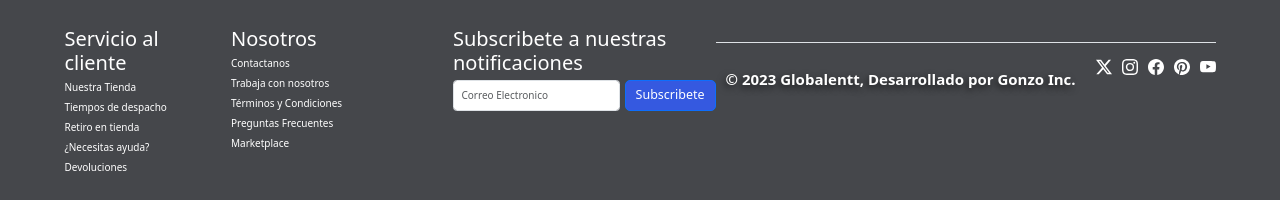
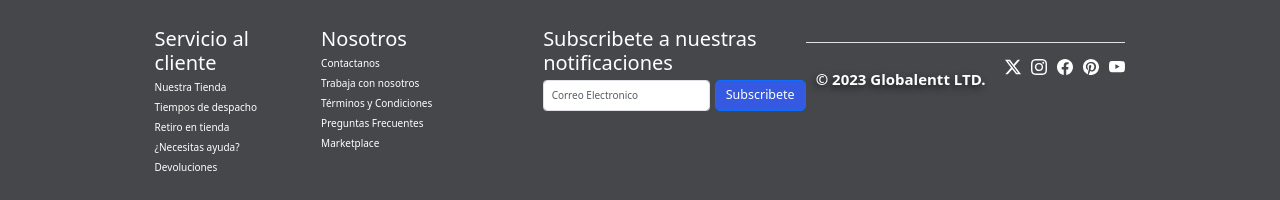
Before and after one commit to gofjem/proyecto-dw-2, a plain HTML site: page index.html in a window 1280 px wide. Shown: the part 3485-3685 px from the top of the page. Drawn offline with nearby package versions, Linux system fonts and the light colour scheme; files that its build step writes are made by us from their sources.

Commit message:
modificacion footer nombre empresa

```diff
--- a/index.html
+++ b/index.html
@@ -313,7 +313,7 @@
            </div>
 
            <div class="d-flex flex-column flex-sm-row justify-content-between py-4 my-4 border-top">
-             <p>&copy; 2023 Globalentt, Desarrollado por Gonzo Inc.</p>
+             <p>&copy; 2023 Globalentt LTD.</p>
              <ul class="list-unstyled d-flex">
                <li class="ms-3"><a class="link-body-emphasis" href="#"><svg xmlns="http://www.w3.org/2000/svg" width="16" height="16" fill="currentColor" class="bi bi-twitter-x" viewBox="0 0 16 16">
                  <path d="M12.6.75h2.454l-5.36 6.142L16 15.25h-4.937l-3.867-5.07-4.425 5.07H.316l5.733-6.57L0 .75h5.063l3.495 4.633L12.601.75Zm-.86 13.028h1.36L4.323 2.145H2.865l8.875 11.633Z"/>
```
Also changed, not shown: pages/categorias.html (+1 -1 lines), pages/crearCuenta.html (+1 -1 lines), pages/favoritos.html (+1 -1 lines), pages/iniciarSesion.html (+1 -1 lines), pages/misCompras.html (+1 -1 lines), pages/ofertas.html (+1 -1 lines).
